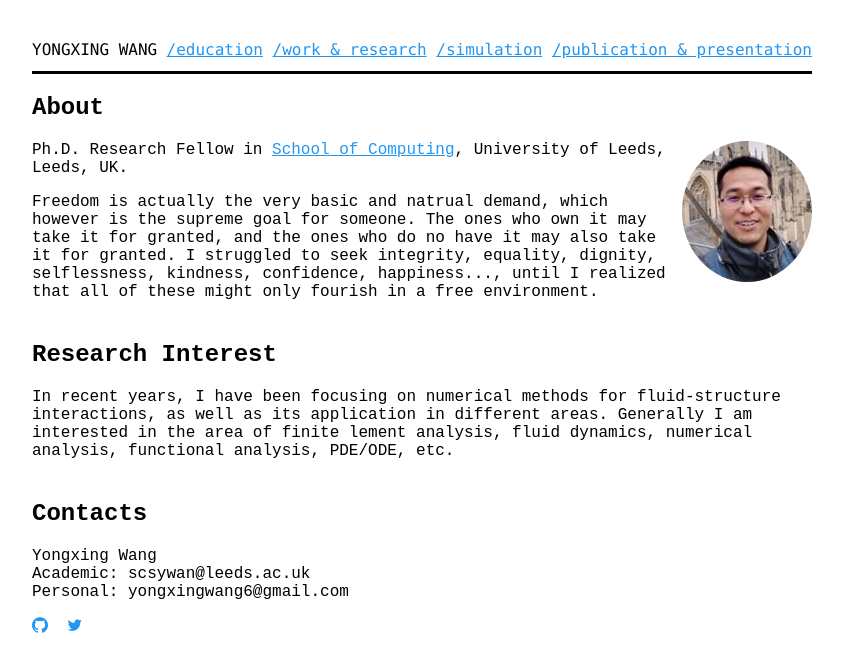
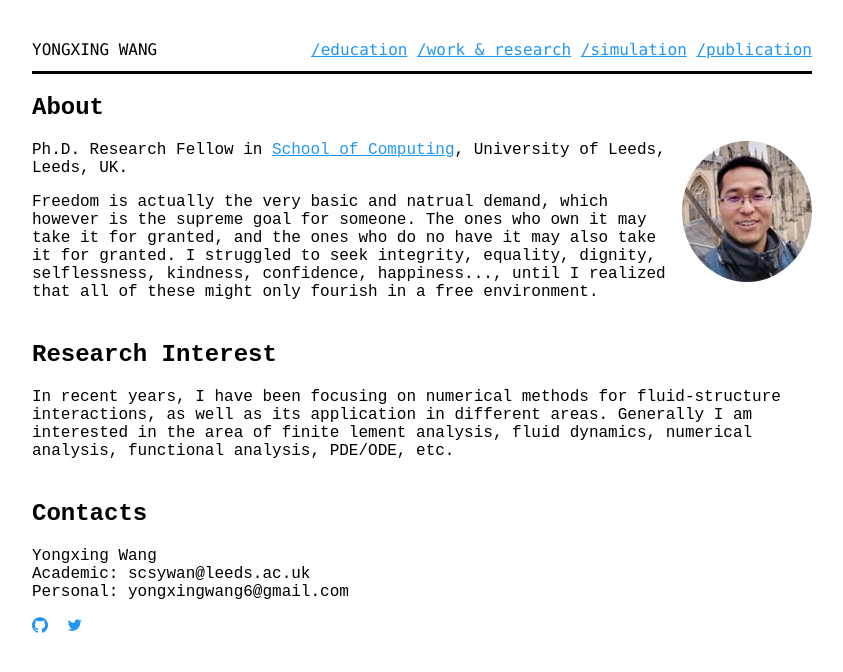
Before and after one commit to yongxingwang/yongxingwang.github.io, a Jekyll site: the page built from index.html, in a window 1280 px wide. Shown: the top 672 px of the page, without its empty margins (218-1061 px from the left). Built offline with Jekyll 4.4.1, drawn with Linux system fonts in a browser that asks for light colours; some web fonts are replaced.

Commit message:
First Commit

```diff
--- a/_includes/navigation.html
+++ b/_includes/navigation.html
@@ -4,6 +4,6 @@
         <li><a href="/education.html">/education</a></li>
         <li><a href="/work.html">/work & research</a></li>
         <li><a href="/simulation/">/simulation</a></li>
-        <li><a href="/publication.html">/publication & presentation</a></li>
+        <li><a href="/publication.html">/publication </a></li>
     </ul>
 </nav>
```
